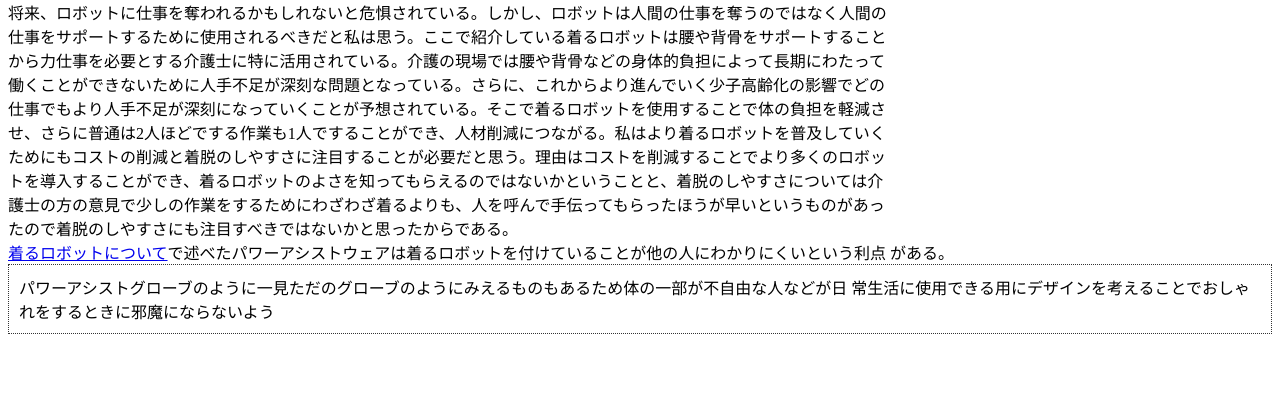
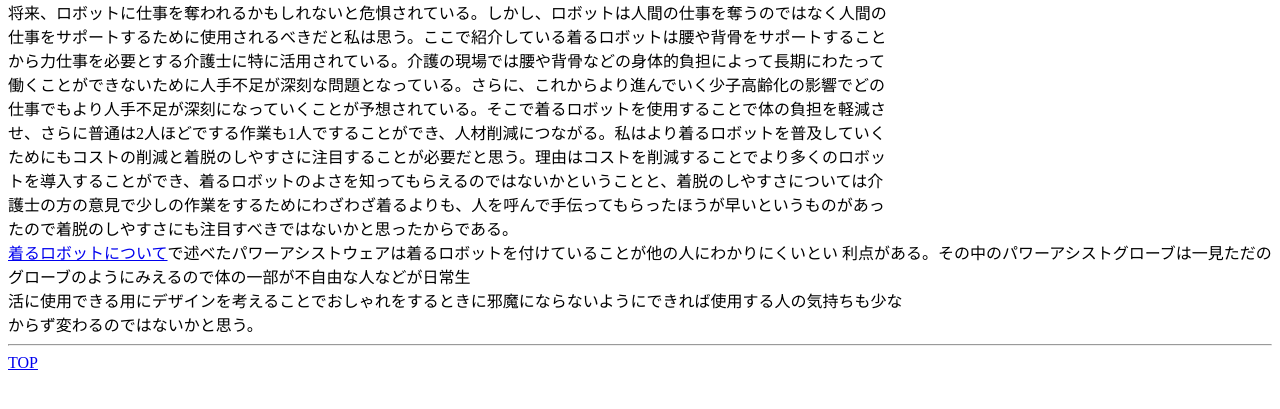
Before and after one commit to natsukiitou/natsukiitou.github.io, a plain HTML site: page img/cl2020(d).html in a window 1280 px wide. Shown: the part 63-472 px from the top of the page. Drawn offline with Linux system fonts and the light colour scheme.

Commit message:
Update cl2020(d).html

```diff
--- a/img/cl2020(d).html
+++ b/img/cl2020(d).html
@@ -12,10 +12,9 @@
 トを導入することができ、着るロボットのよさを知ってもらえるのではないかということと、着脱のしやすさについては介<br>
 護士の方の意見で少しの作業をするためにわざわざ着るよりも、人を呼んで手伝ってもらったほうが早いというものがあっ<br>
 たので着脱のしやすさにも注目すべきではないかと思ったからである。<br>
-<a href=”https://natsukiitou.github.io/cl2020.html(b)">着るロボットについて</a>で述べたパワーアシストウェアは着るロボットを付けていることが他の人にわかりにくいという利点
-がある。
-
-<div style="padding: 10px;margin-bottom: 10px; border: 1px dotted #333333;">
-パワーアシストグローブのように一見ただのグローブのようにみえるものもあるため体の一部が不自由な人などが日
-常生活に使用できる用にデザインを考えることでおしゃれをするときに邪魔にならないよう
-</div>
+<a href=”https://natsukiitou.github.io/img/cl2020(b).html">着るロボットについて</a>で述べたパワーアシストウェアは着るロボットを付けていることが他の人にわかりにくいとい
+利点がある。その中のパワーアシストグローブは一見ただのグローブのようにみえるので体の一部が不自由な人などが日常生<br>
+活に使用できる用にデザインを考えることでおしゃれをするときに邪魔にならないようにできれば使用する人の気持ちも少な<br>
+からず変わるのではないかと思う。
+<hr>
+<a href="https://natsukiitou.github.io/cl2020.html">TOP</a>
```
